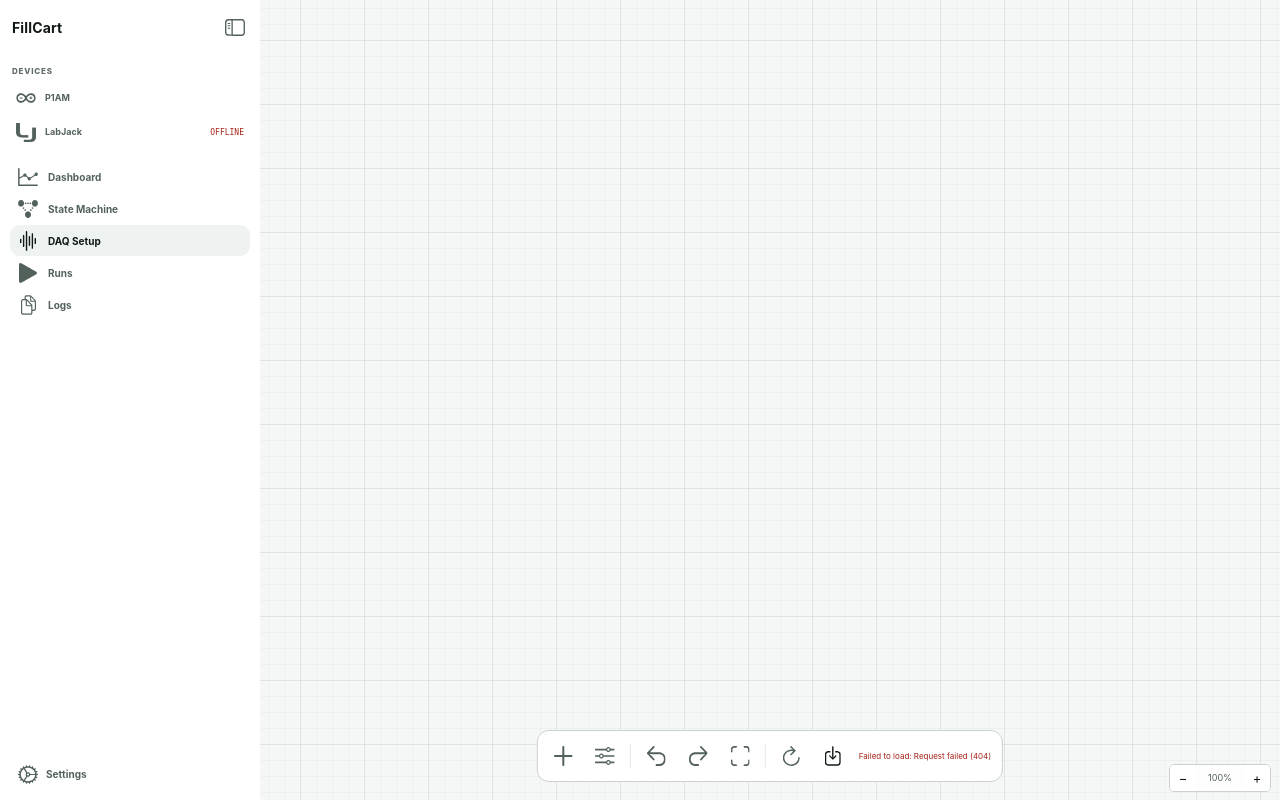
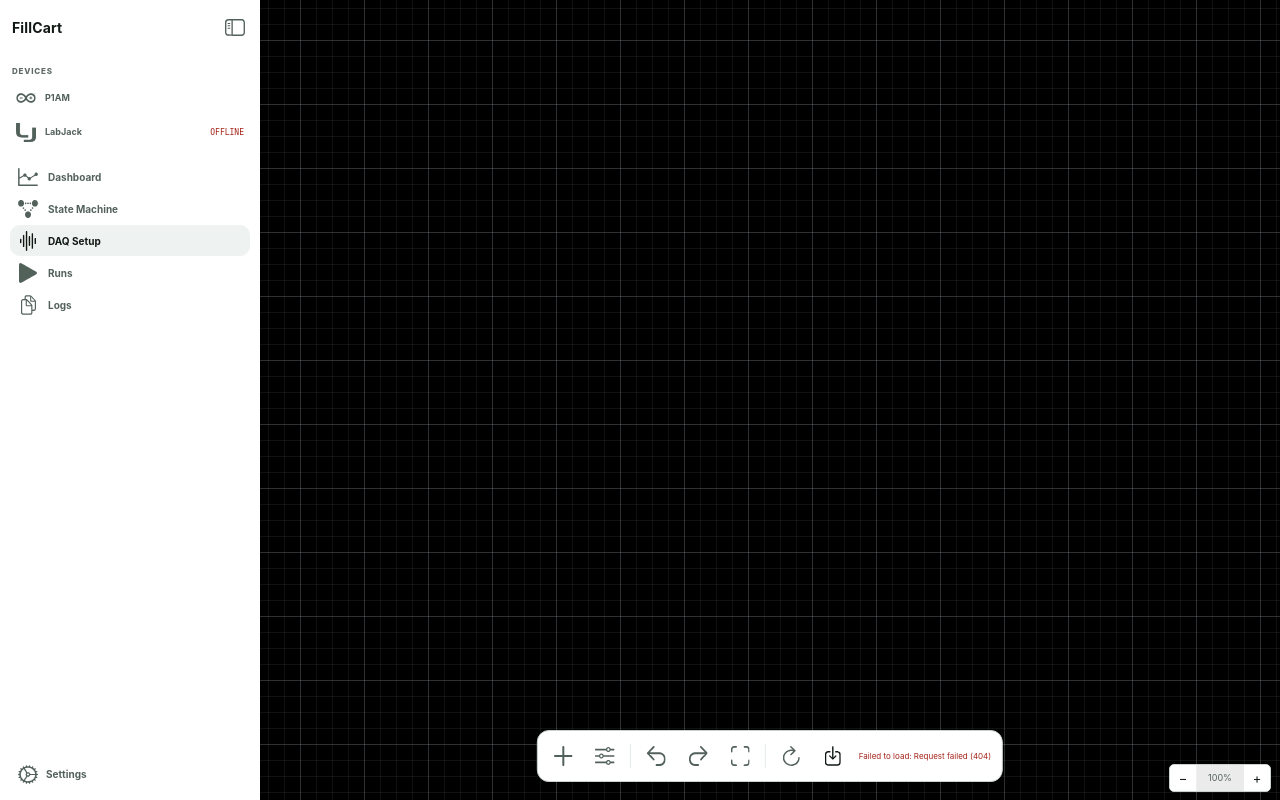
Before and after one commit to uorocketry/liquid_statemachine, a FastAPI app: template base_station/src/base_station/web/templates/configuration.html in a window 1280 px wide. Run offline with FastAPI, Linux system fonts and the light colour scheme; the template is opened without the code that fills it, so the values that code supplies are empty; parts of the project's set-up code (start-up, migrations or seed data) failed here and were passed over.

Commit message:
Use black DAQ editor canvas

```diff
--- a/base_station/src/base_station/web/static/daq-config/setup.css
+++ b/base_station/src/base_station/web/static/daq-config/setup.css
@@ -35,8 +35,8 @@
 .daq-signal-quality[open] summary { margin-bottom: 2px; }
 .daq-setting-note { margin: 5px 2px 0; color: var(--color-text-subtle); font-size: 8px; line-height: 1.35; }
 
-.daq-graph-stage { width: 100%; height: 100%; min-width: 0; min-height: 0; background: var(--color-surface-subtle); }
-.daq-graph-stage .liquid-blueprint-editor { height: 100%; }
+.daq-graph-stage { width: 100%; height: 100%; min-width: 0; min-height: 0; background: #000; }
+.daq-graph-stage .liquid-blueprint-editor { --blueprint-bg: #000; height: 100%; }
 .daq-graph-stage .blueprint-toolbar { display: none; }
 .daq-graph-stage .blueprint-viewport {
   height: 100%;
```
